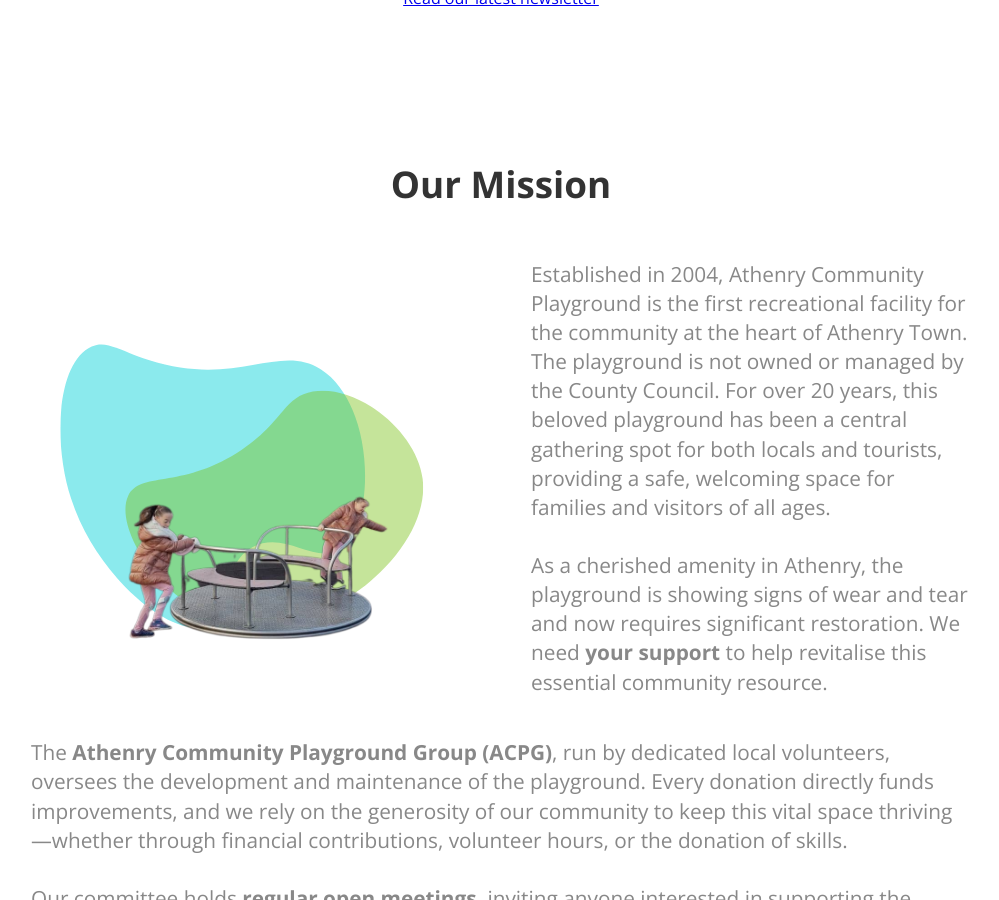
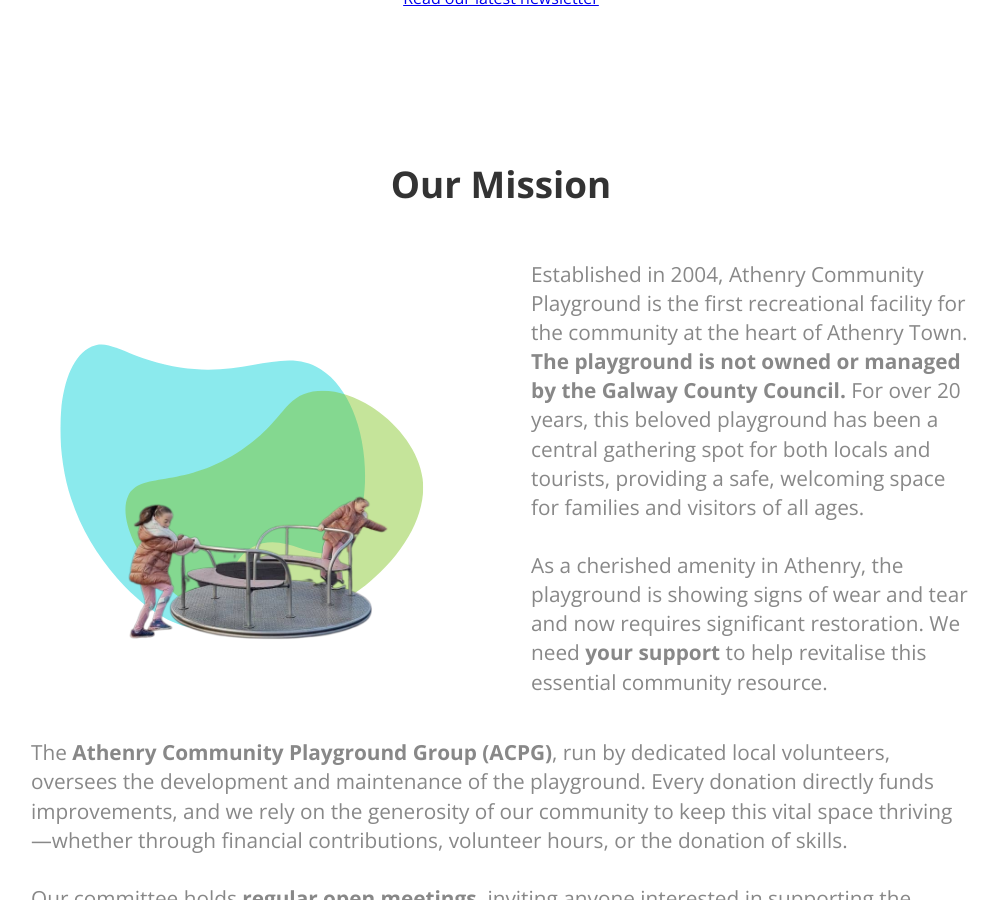
Before and after one commit to athenry-playground/playground-website, a Jekyll site: the page built from jekyll_files/index.html, in a window 1280 px wide and 900 px high, scrolled down 2385 px. Shown: the whole window, without its empty margins (139-1138 px from the left). Built offline with Jekyll 4.4.1, drawn with Linux system fonts in a browser that asks for light colours; some web fonts are replaced; a script that is not in the unit is left out.

Commit message:
Update index.html
bolded the "this playground is not owned or managed by galwaycoco" bit

```diff
--- a/jekyll_files/index.html
+++ b/jekyll_files/index.html
@@ -150,7 +150,7 @@
 		</div>
 		<div>
 			<p >
-				Established in 2004, Athenry Community Playground is the first recreational facility for the community at the heart of Athenry Town. The playground is not owned or managed by the County Council. For over 20 years, this beloved playground has been a central gathering spot for both locals and tourists, providing a safe, welcoming space for families and visitors of all ages.<br /><br />As a cherished amenity in Athenry, the playground is showing signs of wear and tear and now requires significant restoration. We need <strong>your support</strong> to help revitalise this essential community resource.
+				Established in 2004, Athenry Community Playground is the first recreational facility for the community at the heart of Athenry Town. <strong>The playground is not owned or managed by the Galway County Council.</strong> For over 20 years, this beloved playground has been a central gathering spot for both locals and tourists, providing a safe, welcoming space for families and visitors of all ages.<br /><br />As a cherished amenity in Athenry, the playground is showing signs of wear and tear and now requires significant restoration. We need <strong>your support</strong> to help revitalise this essential community resource.
 			</p>
 		</div>
 	</div>
```
